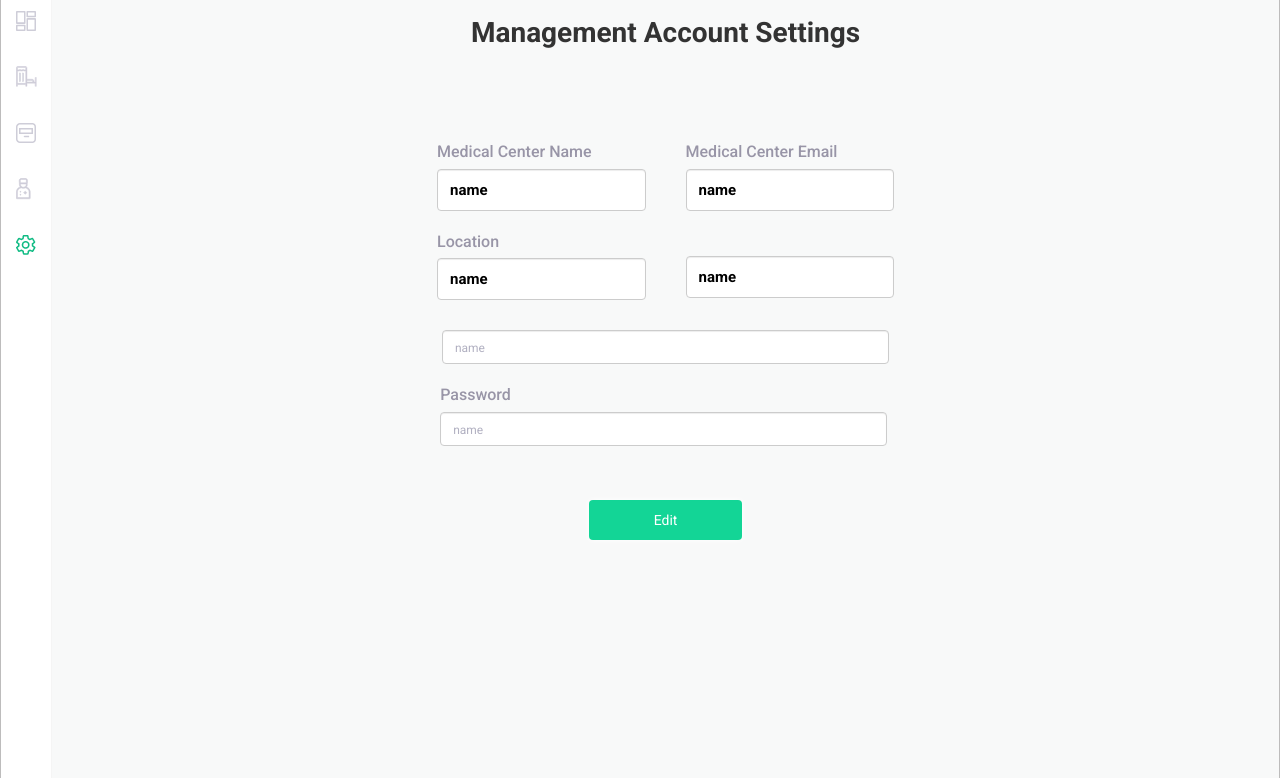
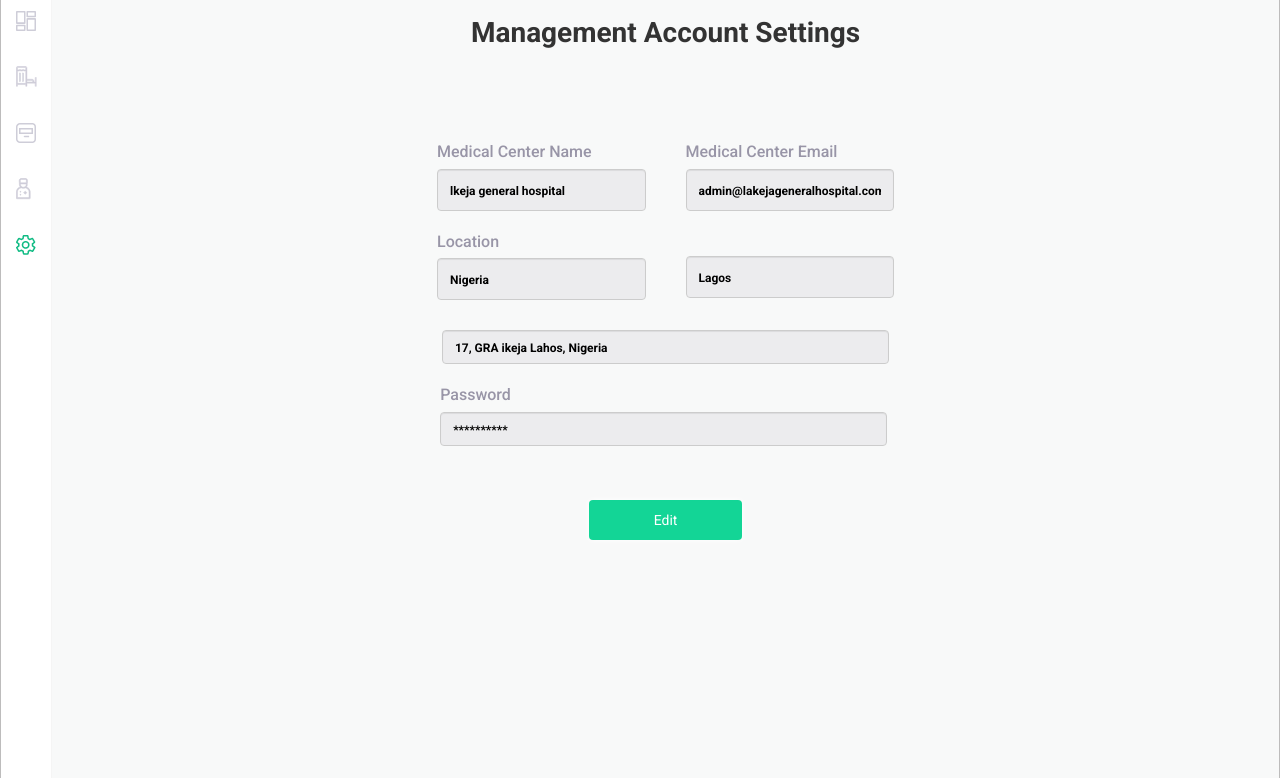
Before and after one commit to shahil-92/realdrip-frontend, a React app: page /management-setting in a window 1280 px wide. Shown: the part 82-860 px from the top of the page. Built offline with nearby package versions, Linux system fonts and the light colour scheme.

Commit message:
setting page

```diff
--- a/src/assets/styles.css
+++ b/src/assets/styles.css
@@ -2256,6 +2256,17 @@ select.border-btm {
   flex-direction: row;
   align-items: center;
   justify-content: center;
+}
+input.form-control.cstm_mgnt_input_clmn.fillbg {
+  background: #77728919 0% 0% no-repeat padding-box;
+}
+input.form-control.cstm_acnt_input.fillbg.font-size12::placeholder {
+  font-size: 12px;
+}
+input.form-control.cstm_mgnt_input_clmn.fillbg.font-size12::placeholder {
+  font-size: 12px;
+  color: #000;
+  font-weight: 600;
 }
 .mgnt_heading_setting.margin-cstm-mgnt-setting {
   margin-bottom: 82px;
@@ -2879,6 +2890,10 @@ button.mnt_btn.accnt_btn.sign_btn_wrd {
     font-size: 1.0em;
     margin: 8px 0px 0px 0px;
 }
+.mgnt_heading_setting.margin-cstm-mgnt-setting {
+  margin-bottom: 10px;
+  text-align: center;
+}
 input.form-control.cstm_search {
   border-radius: 15px;
   background: #ecf1f2;
--- a/src/pages/managementSetting/index.js
+++ b/src/pages/managementSetting/index.js
@@ -57,8 +57,8 @@ export class WardAccountSetting extends React.Component {
                       </label>
                       <Input
                         type="text"
-                        className="form-control cstm_acnt_input"
-                        placeholder="name"
+                        className="form-control cstm_acnt_input fillbg font-size12"
+                        placeholder="lkeja general hospital"
                       />
                     </div>
                     <div className="input_wrap_accnt_row">
@@ -67,8 +67,8 @@ export class WardAccountSetting extends React.Component {
                       </label>
                       <Input
                         type="text"
-                        className="form-control cstm_acnt_input"
-                        placeholder="name"
+                        className="form-control cstm_acnt_input fillbg font-size12"
+                        placeholder="admin@lakejageneralhospital.com"
                       />
                     </div>
                   </div>
@@ -77,31 +77,31 @@ export class WardAccountSetting extends React.Component {
                       <label className="lght_txtmgnt">Location</label>
                       <Input
                         type="text"
-                        className="form-control cstm_acnt_input"
-                        placeholder="name"
+                        className="form-control cstm_acnt_input fillbg font-size12"
+                        placeholder="Nigeria"
                       />
                     </div>
                     <div className="input_wrap_accnt_row wthout_label">
                       <Input
                         type="text"
-                        className="form-control cstm_acnt_input"
-                        placeholder="name"
+                        className="form-control cstm_acnt_input fillbg font-size12"
+                        placeholder="Lagos"
                       />
                     </div>
                   </div>
                   <div className="input_wrap_accnt wthout_label">
                     <Input
                       type="text"
-                      className="form-control cstm_mgnt_input_clmn"
-                      placeholder="name"
+                      className="form-control cstm_mgnt_input_clmn fillbg font-size12"
+                      placeholder="17, GRA ikeja Lahos, Nigeria"
                     />
                   </div>
                   <div className="input_wrap_accnt_mgnt">
                     <label className="lght_txtmgnt">Password</label>
                     <Input
                       type="text"
-                      className="form-control cstm_mgnt_input_clmn"
-                      placeholder="name"
+                      className="form-control cstm_mgnt_input_clmn fillbg font-size12"
+                      placeholder="**********"
                     />
                   </div>
                   <div className="accnt_btn_wrap">
```
